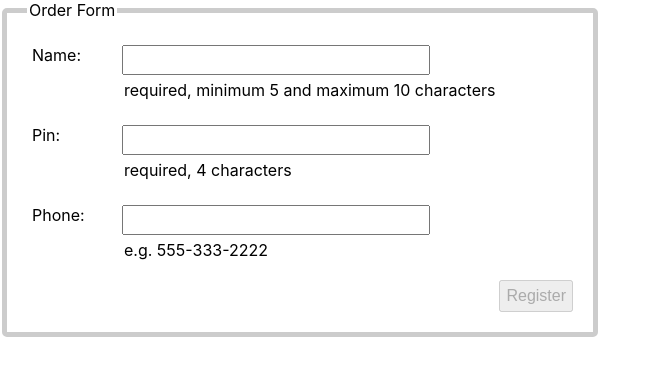
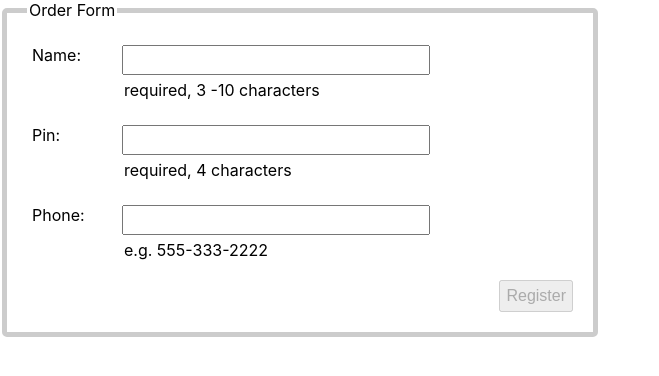
Before and after one commit to elis-11/apartment-filter, a React (Create React App) app: page / in a window 1280 px wide. Shown: the top 376 px of the page, without its empty margins (0-659 px from the left). Built offline with nearby package versions, Linux system fonts and the light colour scheme.

Commit message:
modified App.js

```diff
--- a/reserve-1.js
+++ b/reserve-1.js
@@ -78,7 +78,7 @@ export const App = () => {
 						<input type="text" id="name" value={name} onChange={handleName} />
 					</div>
 					<div className={'note ' + (nameIsValid ? 'valid' : 'invalid')}>
-						required, minimum 5 and maximum 10 characters
+						required, 5 - 10 characters
 					</div>
 
 					{/* PIN */}
--- a/src/App.js
+++ b/src/App.js
@@ -77,7 +77,7 @@ export const App = () => {
 						<input type="text" id="name" value={name} onChange={handleName} />
 					</div>
 					<div className={'note ' + (nameIsValid ? 'valid' : 'invalid')}>
-						required, minimum 5 and maximum 10 characters
+						required, 3 -10 characters
 					</div>
 
 					{/* PIN */}
```
